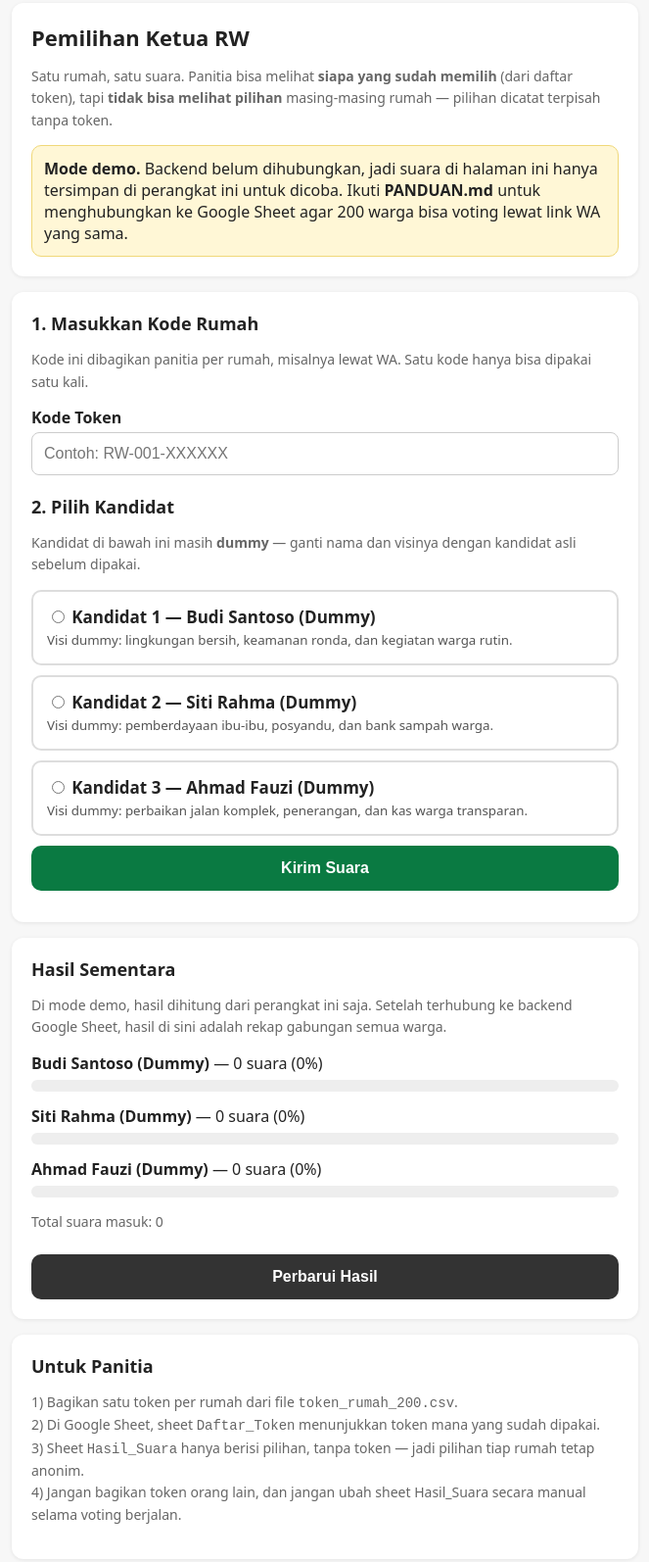
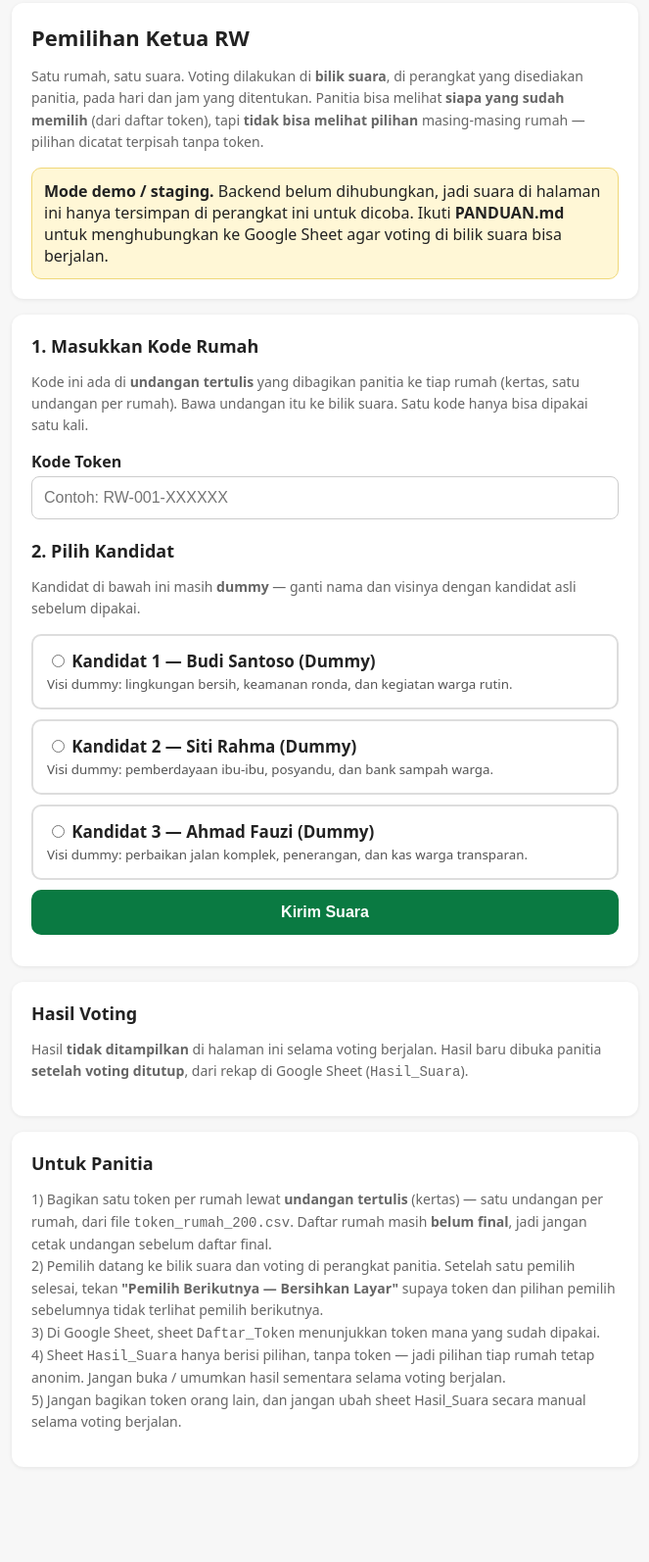
Before and after one commit to nandawperdana/voting-komplek, a plain HTML site: page index.html in a window 1280 px wide. Shown: the part 17-1611 px from the top of the page at 98% size, without its empty margins (308-971 px from the left). After the commit the page ends 1550 px from the top, so only its background shows below. Drawn offline with Linux system fonts and the light colour scheme.

Commit message:
Update ke mode bilik suara: token via undangan kertas, hasil sementara disembunyikan, reset pemilih berikutnya

```diff
--- a/index.html
+++ b/index.html
@@ -27,13 +27,13 @@
 
 <div class="card">
   <h1>Pemilihan Ketua RW</h1>
-  <p class="muted">Satu rumah, satu suara. Panitia bisa melihat <b>siapa yang sudah memilih</b> (dari daftar token), tapi <b>tidak bisa melihat pilihan</b> masing-masing rumah — pilihan dicatat terpisah tanpa token.</p>
+  <p class="muted">Satu rumah, satu suara. Voting dilakukan di <b>bilik suara</b>, di perangkat yang disediakan panitia, pada hari dan jam yang ditentukan. Panitia bisa melihat <b>siapa yang sudah memilih</b> (dari daftar token), tapi <b>tidak bisa melihat pilihan</b> masing-masing rumah — pilihan dicatat terpisah tanpa token.</p>
   <div id="modeBox" class="note"></div>
 </div>
 
 <div class="card" id="voteCard">
   <h2>1. Masukkan Kode Rumah</h2>
-  <p class="muted">Kode ini dibagikan panitia per rumah, misalnya lewat WA. Satu kode hanya bisa dipakai satu kali.</p>
+  <p class="muted">Kode ini ada di <b>undangan tertulis</b> yang dibagikan panitia ke tiap rumah (kertas, satu undangan per rumah). Bawa undangan itu ke bilik suara. Satu kode hanya bisa dipakai satu kali.</p>
   <label for="token">Kode Token</label>
   <input type="text" id="token" placeholder="Contoh: RW-001-XXXXXX" autocomplete="off">
 
@@ -46,21 +46,21 @@
 
   <button id="voteBtn" onclick="submitVote()">Kirim Suara</button>
   <div id="msg" style="margin-top:12px"></div>
+  <button id="nextBtn" onclick="resetForNextVoter()" style="background:#333;margin-top:12px;display:none">Pemilih Berikutnya — Bersihkan Layar</button>
 </div>
 
 <div class="card">
-  <h2>Hasil Sementara</h2>
-  <p class="muted" id="resultNote">Di mode demo, hasil dihitung dari perangkat ini saja. Setelah terhubung ke backend Google Sheet, hasil di sini adalah rekap gabungan semua warga.</p>
-  <div id="results"></div>
-  <button onclick="loadResults()" style="background:#333;margin-top:8px">Perbarui Hasil</button>
+  <h2>Hasil Voting</h2>
+  <p class="muted">Hasil <b>tidak ditampilkan</b> di halaman ini selama voting berjalan. Hasil baru dibuka panitia <b>setelah voting ditutup</b>, dari rekap di Google Sheet (<code>Hasil_Suara</code>).</p>
 </div>
 
 <div class="card">
   <h2>Untuk Panitia</h2>
-  <p class="muted">1) Bagikan satu token per rumah dari file <code>token_rumah_200.csv</code>.<br>
-  2) Di Google Sheet, sheet <code>Daftar_Token</code> menunjukkan token mana yang sudah dipakai.<br>
-  3) Sheet <code>Hasil_Suara</code> hanya berisi pilihan, tanpa token — jadi pilihan tiap rumah tetap anonim.<br>
-  4) Jangan bagikan token orang lain, dan jangan ubah sheet Hasil_Suara secara manual selama voting berjalan.</p>
+  <p class="muted">1) Bagikan satu token per rumah lewat <b>undangan tertulis</b> (kertas) — satu undangan per rumah, dari file <code>token_rumah_200.csv</code>. Daftar rumah masih <b>belum final</b>, jadi jangan cetak undangan sebelum daftar final.<br>
+  2) Pemilih datang ke bilik suara dan voting di perangkat panitia. Setelah satu pemilih selesai, tekan <b>"Pemilih Berikutnya — Bersihkan Layar"</b> supaya token dan pilihan pemilih sebelumnya tidak terlihat pemilih berikutnya.<br>
+  3) Di Google Sheet, sheet <code>Daftar_Token</code> menunjukkan token mana yang sudah dipakai.<br>
+  4) Sheet <code>Hasil_Suara</code> hanya berisi pilihan, tanpa token — jadi pilihan tiap rumah tetap anonim. Jangan buka / umumkan hasil sementara selama voting berjalan.<br>
+  5) Jangan bagikan token orang lain, dan jangan ubah sheet Hasil_Suara secara manual selama voting berjalan.</p>
 </div>
 
 <script>
@@ -81,7 +81,7 @@ document.querySelectorAll('.cand').forEach(el=>{
 
 const modeBox = document.getElementById('modeBox');
 if(!BACKEND_URL){
-  modeBox.innerHTML = "<b>Mode demo.</b> Backend belum dihubungkan, jadi suara di halaman ini hanya tersimpan di perangkat ini untuk dicoba. Ikuti <b>PANDUAN.md</b> untuk menghubungkan ke Google Sheet agar 200 warga bisa voting lewat link WA yang sama.";
+  modeBox.innerHTML = "<b>Mode demo / staging.</b> Backend belum dihubungkan, jadi suara di halaman ini hanya tersimpan di perangkat ini untuk dicoba. Ikuti <b>PANDUAN.md</b> untuk menghubungkan ke Google Sheet agar voting di bilik suara bisa berjalan.";
 } else {
   modeBox.innerHTML = "<b>Mode voting asli.</b> Suara dikirim ke backend panitia dan satu token hanya bisa dipakai satu kali.";
 }
@@ -91,30 +91,15 @@ function showMsg(html, cls){
   m.innerHTML = '<div class="'+cls+'">'+html+'</div>';
 }
 
-function localTally(){
-  try { return JSON.parse(localStorage.getItem('rw_tally')||'{"1":0,"2":0,"3":0}'); }
-  catch(e){ return {"1":0,"2":0,"3":0}; }
-}
-function renderResults(tally, totalVoted){
-  const total = (tally[1]+tally[2]+tally[3]) || 0;
-  let html = '';
-  [1,2,3].forEach(id=>{
-    const n = tally[id]||0;
-    const pct = total ? Math.round(n/total*100) : 0;
-    html += '<b>'+CANDIDATES[id]+'</b> — '+n+' suara ('+pct+'%)<div class="bar"><div style="width:'+pct+'%"></div></div>';
-  });
-  html += '<p class="muted">Total suara masuk: '+total+(totalVoted!=null ? ' dari 200 rumah' : '')+'</p>';
-  document.getElementById('results').innerHTML = html;
-}
-
-async function loadResults(){
-  if(!BACKEND_URL){ renderResults(localTally()); return; }
-  try{
-    const r = await fetch(BACKEND_URL+'?action=results');
-    const j = await r.json();
-    if(j.ok) renderResults(j.tally, j.voted);
-    else renderResults(localTally());
-  }catch(e){ renderResults(localTally()); }
+// Hasil sementara sengaja TIDAK ditampilkan di halaman ini —
+// baru dibuka panitia setelah voting ditutup (lihat PANDUAN.md).
+function resetForNextVoter(){
+  document.getElementById('token').value = '';
+  document.querySelectorAll('input[name="cand"]').forEach(r=>{ r.checked = false; });
+  document.querySelectorAll('.cand').forEach(c=>c.classList.remove('selected'));
+  document.getElementById('msg').innerHTML = '';
+  document.getElementById('nextBtn').style.display = 'none';
+  document.getElementById('token').focus();
 }
 
 async function submitVote(){
@@ -131,16 +116,15 @@ async function submitVote(){
       if(used.includes(token)){ showMsg('Kode ini sudah dipakai di perangkat ini (mode demo).', 'err'); }
       else{
         used.push(token); localStorage.setItem('rw_used', JSON.stringify(used));
-        const t = localTally(); t[chosen.value]++; localStorage.setItem('rw_tally', JSON.stringify(t));
-        showMsg('<b>Suara tercatat (mode demo).</b> Terima kasih, suara untuk '+CANDIDATES[chosen.value]+' sudah dicatat di perangkat ini.', 'ok');
-        renderResults(t);
+        showMsg('<b>Suara tercatat (mode demo).</b> Terima kasih, suara Anda sudah dicatat di perangkat ini.', 'ok');
+        document.getElementById('nextBtn').style.display = 'block';
       }
     } else {
       const r = await fetch(BACKEND_URL, {method:'POST', body: JSON.stringify({token: token, choice: chosen.value})});
       const j = await r.json();
       if(j.ok){
         showMsg('<b>Suara tercatat.</b> Terima kasih, pilihan Anda sudah diterima panitia.', 'ok');
-        loadResults();
+        document.getElementById('nextBtn').style.display = 'block';
       } else if(j.error==='already_voted'){
         showMsg('Kode ini sudah dipakai untuk memilih. Satu rumah satu suara.', 'err');
       } else if(j.error==='invalid_token'){
@@ -154,7 +138,6 @@ async function submitVote(){
   }
   btn.disabled = false; btn.textContent = 'Kirim Suara';
 }
-loadResults();
 </script>
 </body>
 </html>
```
Also changed, not shown: 2 other files.
